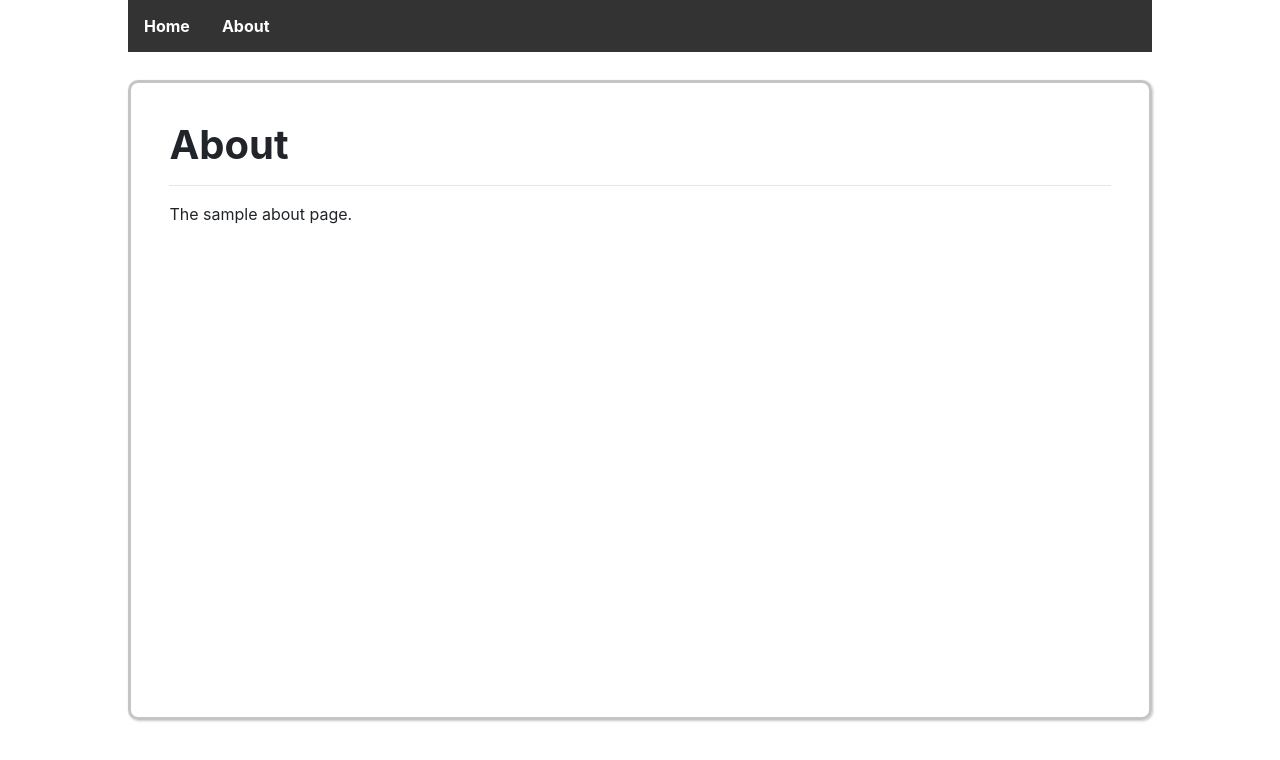
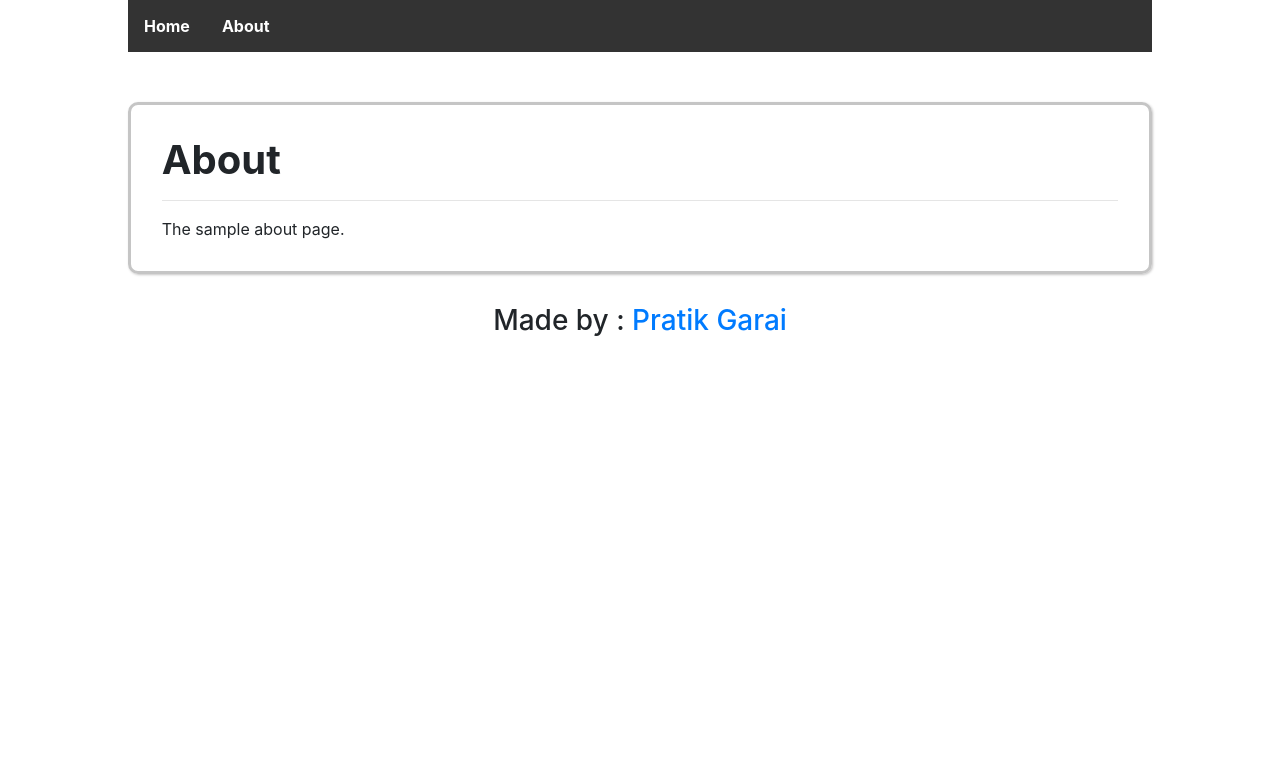
Before and after one commit to PratikGarai/News-App, a React (Create React App) app: page /about in a window 1280 px wide. Shown: the top 760 px of the page. Built offline with nearby package versions, Linux system fonts and the light colour scheme.

Commit message:
added footer

```diff
--- a/src/App.js
+++ b/src/App.js
@@ -1,11 +1,12 @@
 import './css/App.css';
-import NewsList from './components/NewsList';
 import Header from './components/Header';
+import Footer from './components/Footer';
 
 function App() {
   return (
     <div className="App">
       <Header />
+      <Footer />
     </div>
   );
 }
--- a/src/components/Footer.js
+++ b/src/components/Footer.js
@@ -0,0 +1,12 @@
+import React from 'react';
+import '../css/Footer.css';
+
+const Footer = ()=>{
+    return(
+        <div className="footer-main">
+            <h3>Made by : <a href="https://github.com/PratikGarai">Pratik Garai</a></h3>
+        </div>
+    );
+}
+
+export default Footer;
--- a/src/css/About.css
+++ b/src/css/About.css
@@ -1,12 +1,9 @@
 .about-page{
-    position : absolute;
+    margin-top: 50px;
     border: 3px solid;
     border-color: rgb(197, 197, 197);
     box-shadow: 1px 1px 2.5px 0px rgb(199, 198, 198);
     border-radius : 10px;
     padding : 3%;
-    right : 10%;
-    top : 10%;
-    bottom : 10%;
-    left : 10%;
+    height: 80%;
 }
--- /dev/null
+++ b/src/css/Footer.css
@@ -0,0 +1,6 @@
+.footer-main{
+    display : block;
+    text-align : center;
+    margin-top: 30px;
+    margin-bottom: 10px;
+}
--- a/src/css/Header.css
+++ b/src/css/Header.css
@@ -1,3 +1,7 @@
+nav {
+  position: sticky;
+}
+
 nav ul {
     list-style-type: none;
     margin: 0;
```
Also changed, not shown: 1 other file (tests, documents, lock files or other folders).
